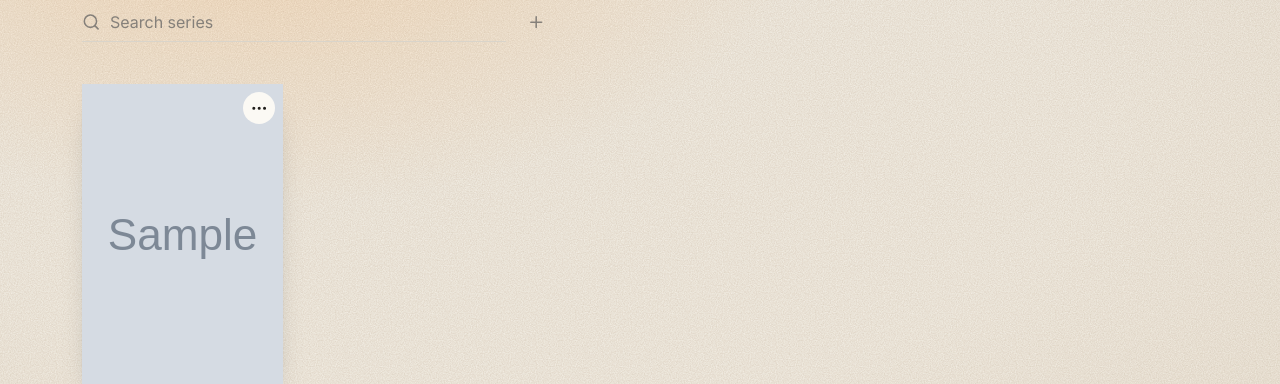
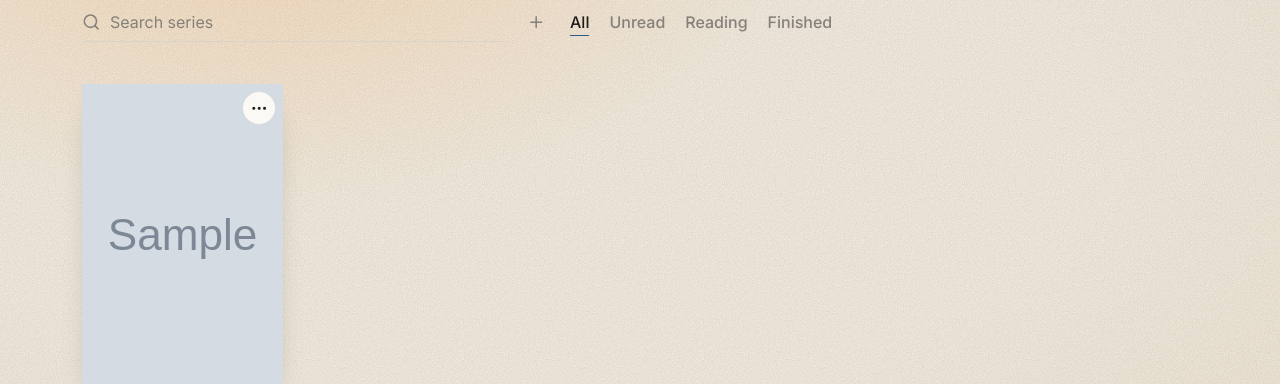
Before and after one commit to ego-alt/library, a Flask app: page /comics/ in a window 1280 px wide. Shown: the part 64-448 px from the top of the page. Run offline with Flask 3, Linux system fonts and the light colour scheme; a user stored in the database is signed in; tables that the repository leaves empty hold one stand-in row (values such as "Sample post"); grey boxes marked "Sample" are stand-in pictures; data that the repository does not hold is empty; parts of the project's set-up code (start-up, migrations or seed data) failed here and were passed over; some libraries are stand-ins or nearby versions.

Commit message:
small/× closes the details card again, filters back on comics, and downloads without the history or the release detail

```diff
--- a/library/comics/routes.py
+++ b/library/comics/routes.py
@@ -153,18 +153,24 @@ def _series_card(series: ComicSeries, progress: dict) -> dict:
     return {"series": series, "cover": _series_cover(series), "href": href, "label": label, "state": state, "line": line, "last": last.isoformat() if last else ""}
 
 
+VIEWS = ("all", "unread", "reading", "finished")
+
+
 @comics_blueprint.get("/")
 @login_required
 def index():
-    """The wall of series. Series are many issues each, so there's no
-    Unread / Reading / Finished: what you're partway through comes first
-    (the latest read first), then everything else A–Z."""
+    """The wall of series, filtered like the books: it opens on what you're
+    reading when there's something, else on everything (?view= picks).
+    Under All, what you're partway through comes first, then A–Z."""
     admin = _is_admin()
     progress = {p.issue_id: p for p in ComicProgress.query.filter_by(user_id=current_user.id)}
     cards = [_series_card(s, progress) for s in ComicSeries.query.order_by(ComicSeries.name) if admin or any(i.filename for i in s.issues)]
     reading = sorted((c for c in cards if c["line"].startswith("#")), key=lambda c: c["last"], reverse=True)
     cards = reading + [c for c in cards if c not in reading]
-    return _page("index.html", cards=cards)
+    view = request.args.get("view")
+    if view not in VIEWS:
+        view = "reading" if any(c["state"] == "reading" for c in cards) else "all"
+    return _page("index.html", cards=cards, current_view=view)
 
 
 @comics_blueprint.get("/series/<int:series_id>")
--- a/library/downloads/routes.py
+++ b/library/downloads/routes.py
@@ -2,7 +2,8 @@
 and the APIs behind asking for books and series from the shelves' search
 and adding files with the shelves' +.
 
-  /downloads           in progress, wanted, files that need a series, history
+  /downloads           in progress (failures that need you first), wanted,
+                       and files that need a series
   /settings            the tab beside it: indexers, clients, comics
   /api/get/...         searching Open Library and ComicVine/Metron
   /api/downloads/...   the queue; /api/wanted/<kind>/<id>/... searches and
@@ -291,19 +292,17 @@ def grab_wanted(kind, item_id):
 @json_admin_required
 def activity():
     active = Download.query.filter(Download.status.in_(DL_ACTIVE)).order_by(Download.created_at.desc()).all()
-    history = Download.query.filter(~Download.status.in_(DL_ACTIVE)).order_by(Download.updated_at.desc()).limit(100).all()
+    finished = Download.query.filter(~Download.status.in_(DL_ACTIVE)).order_by(Download.updated_at.desc()).limit(100).all()
     # Failures that still need you: the last try for something still wanted.
     latest = {}
     for d in Download.query.order_by(Download.created_at.desc()):
         latest.setdefault((d.kind, d.issue_id or d.book_request_id), d.id)
-    attention = [d for d in history if d.status == DL_FAILED and d.item is not None and d.item.status == WANTED and d.error != "Cancelled." and latest.get((d.kind, d.issue_id or d.book_request_id)) == d.id]
-    history = [d for d in history if d not in attention]
+    attention = [d for d in finished if d.status == DL_FAILED and d.item is not None and d.item.status == WANTED and d.error != "Cancelled." and latest.get((d.kind, d.issue_id or d.book_request_id)) == d.id]
     worker = jobs.status()
     failed_jobs = [job for job in jobs.JOBS if worker.get(job) and not worker[job].get("ok", True)]
     return jsonify({
         "active": [download_json(d) for d in active],
         "attention": [download_json(d) for d in attention],
-        "history": [download_json(d) for d in history],
         "clients": list((worker.get("clients") or {}).values()),
         "paused": not worker.get("alive") or bool(failed_jobs),
     })
@@ -342,7 +341,8 @@ def retry_download(download_id):
 @downloads_blueprint.delete("/api/downloads/<int:download_id>")
 @json_admin_required
 def forget_download(download_id):
-    """Remove a finished or failed download from the history (and the blocklist)."""
+    """Dismiss a finished or failed download (a failed release can then be
+    downloaded again)."""
     download = db.session.get(Download, download_id) or abort(404)
     if download.status in DL_ACTIVE:
         return jsonify({"error": "Cancel it first."}), 409
--- a/library/static/css/manage.css
+++ b/library/static/css/manage.css
@@ -129,7 +129,7 @@ body[data-page="downloads"] .section > :last-child, .settings .section > :last-c
 .entry--import { grid-template-columns: minmax(0, 1fr); }
 .entry__controls { display: flex; flex-wrap: wrap; align-items: center; gap: var(--space-2); margin-top: var(--space-2); }
 .entry__controls select { max-width: 16rem; }
-.entry__controls .meta-input { width: auto; min-height: 44px; }
+.entry__controls .meta-input { width: auto; min-height: 44px; box-sizing: border-box; max-width: 100%; }
 
 .empty-line { margin: 0; padding: var(--space-3) 0; color: var(--color-text-muted); font-size: var(--text-sm); }
 
--- a/library/static/js/comics.js
+++ b/library/static/js/comics.js
@@ -13,8 +13,15 @@ function bindSearchKey(input) {
     });
 }
 
-// --- The wall of series: one search box, filtered here since every series
-// is on the page. ---
+// --- The wall of series: one search box and All / Unread / Reading / Finished,
+// like the books (main.js), filtered here since every series is on the page.
+// The server orders it: what you're partway through first, then A–Z. ---
+
+const SERIES_EMPTY = {
+    unread: ['Nothing unread', 'You’ve opened every series here.'],
+    reading: ['Nothing on the go', 'Series you start reading will appear here.'],
+    finished: ['Nothing finished yet', 'Series you’ve read every issue of will appear here.'],
+};
 
 function initSeries() {
     const grid = document.getElementById('library');
@@ -22,22 +29,32 @@ function initSeries() {
     bindSearchKey(search);
     if (!grid) return;
     const empty = document.getElementById('emptyState');
+    const filter = document.querySelector('.status-filter[aria-label="Reading status"]');
     const cards = [...grid.children];
+    let view = filter.querySelector('[aria-checked="true"]').dataset.view;
 
     function apply() {
         const q = search.value.trim().toLowerCase();
         let shown = 0;
         for (const card of cards) {
-            card.hidden = Boolean(q) && !card.dataset.name.includes(q);
+            card.hidden = (view !== 'all' && card.dataset.state !== view) || (Boolean(q) && !card.dataset.name.includes(q));
             if (!card.hidden) shown += 1;
         }
         empty.hidden = shown > 0;
         if (!shown) {
-            empty.querySelector('h3').textContent = `Nothing matches “${search.value.trim()}”`;
-            empty.querySelector('p').textContent = 'Try a different word, or clear the search.';
+            const [title, body] = q ? [`Nothing matches “${search.value.trim()}”`, 'Try a different word, or clear the search.'] : SERIES_EMPTY[view];
+            empty.querySelector('h3').textContent = title;
+            empty.querySelector('p').textContent = body;
         }
     }
 
+    filter.addEventListener('click', (e) => {
+        const button = e.target.closest('[data-view]');
+        if (!button || button.dataset.view === view) return;
+        view = button.dataset.view;
+        setRadio(filter, button);
+        apply();
+    });
     search.addEventListener('input', apply);
     search.addEventListener('keydown', (e) => {
         if (e.key === 'Enter') {
@@ -48,6 +65,7 @@ function initSeries() {
             search.dispatchEvent(new Event('input'));
         }
     });
+    apply();
 }
 
 // --- One series: its issues as covers, each with a ⋯ menu (read, mark read,
--- a/library/templates/comics/index.html
+++ b/library/templates/comics/index.html
@@ -19,13 +19,20 @@
         <input type="file" id="addComicsInput" accept=".cbz,.cbr,.cb7,.zip,.rar,.7z" hidden>
         {% endif %}
     </div>
+    {% if cards %}
+    <div class="status-filter" role="radiogroup" aria-label="Reading status">
+        {% for view in ['all', 'unread', 'reading', 'finished'] %}
+        <button type="button" role="radio" data-view="{{ view }}" aria-checked="{{ 'true' if view == current_view else 'false' }}">{{ view|capitalize }}</button>
+        {% endfor %}
+    </div>
+    {% endif %}
 </div>
 {% endif %}
 {% if cards %}
 <div class="row library" id="library">
     {% for card in cards %}
     {% set s = card.series %}
-    {% set attrs = {'data-name': s.name|lower} %}
+    {% set attrs = {'data-name': s.name|lower, 'data-state': card.state, 'data-last': card.last, 'hidden': True if current_view != 'all' and card.state != current_view else None} %}
     {# Where you are leads, as a book's caption ends with how far in you are;
        the publisher only when there's room for it. #}
     {% set meta = [card.line] if card.line.startswith('#') else [s.publisher or s.start_year, card.line] %}
--- a/library/templates/downloads.html
+++ b/library/templates/downloads.html
@@ -80,11 +80,6 @@
     <ol class="entries" id="importList"></ol>
 </section>
 
-<section class="section" id="historySection">
-    <div class="section__head"><h2 class="section__title">History <span class="muted" id="historyCount"></span></h2></div>
-    <p class="section__hint" id="historyHint">A release that failed isn't downloaded again for the same book or issue; remove it from the history to allow it.</p>
-    <ol class="entries" id="historyList"></ol>
-</section>
 
 {% endblock %}
 {% block scripts %}
```
Also changed, not shown: library/static/js/downloads.js (+9 -17 lines), library/static/js/main.js (+8 -8 lines), tests/test_comics_routes.py (+1 -1 lines).
